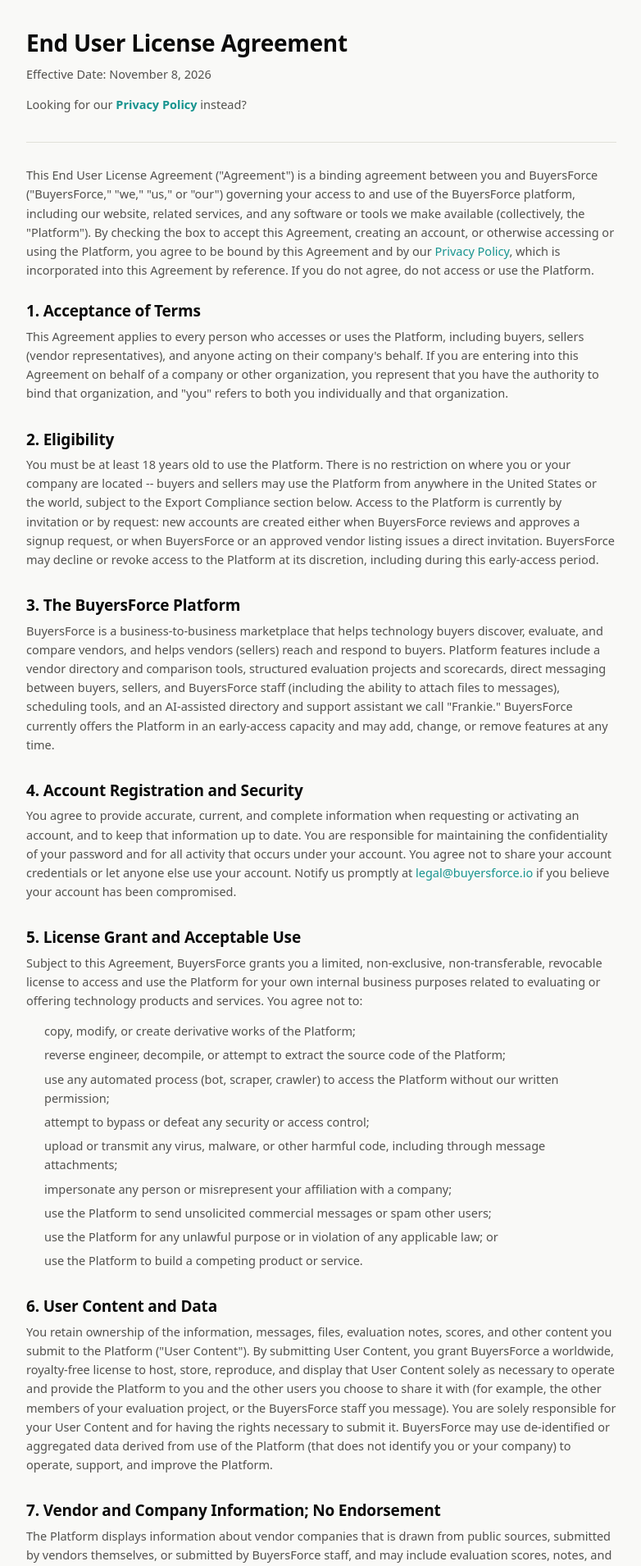
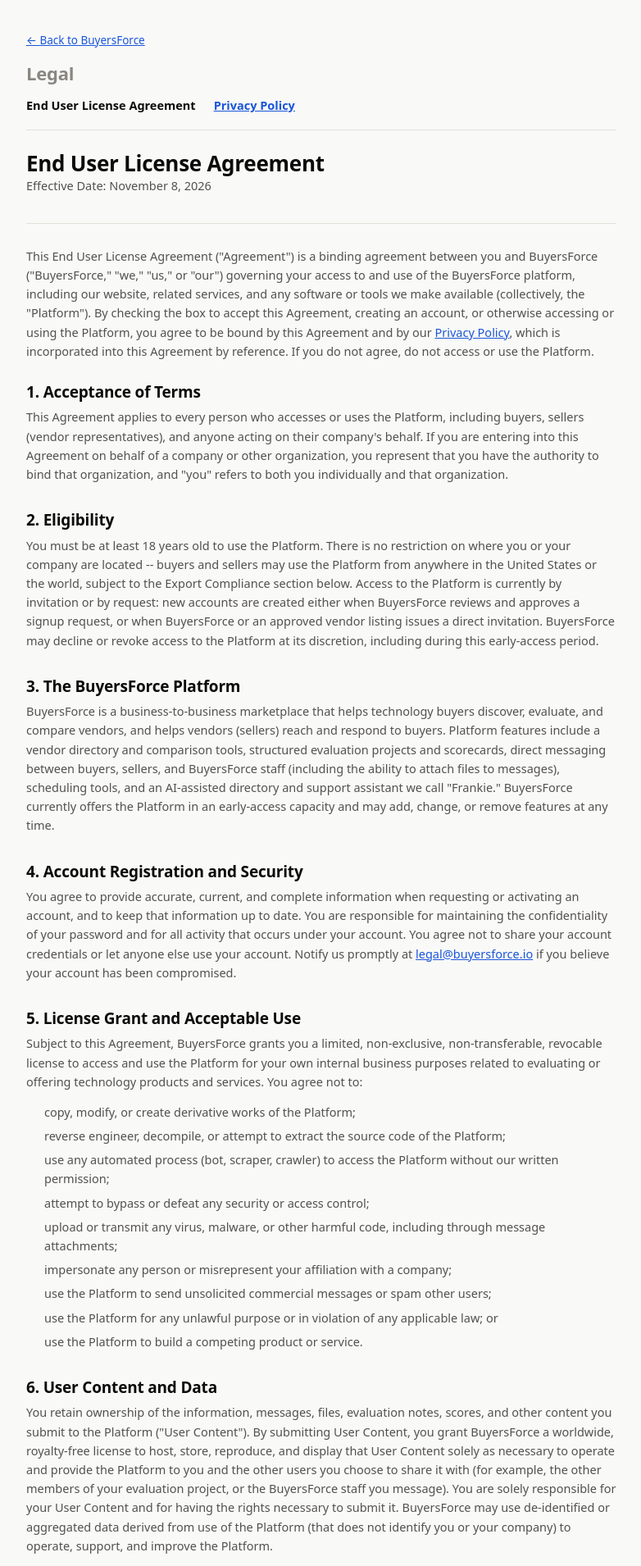
Before and after one commit to yannielli/Buyersforce, a Flask app: page /legal/eula in a window 1280 px wide. Shown: the part 87-1997 px from the top of the page at 82% size, without its empty margins (248-1030 px from the left). Run offline with Flask 3, Linux system fonts and the light colour scheme; some libraries are stand-ins or nearby versions.

Commit message:
Restyle legal consent checkbox links and legal-page header/tab nav
Consent checkbox on signup/accept-invite now shows the EULA and
Privacy Policy links as classic blue, underlined hyperlinks (new
.legal-link class) instead of muted-gray text inside the .hint
wrapper -- the app's global `a { color: inherit; text-decoration:
none; }` meant they never looked clickable before.

Both legal pages (legal_eula.html, legal_privacy.html) get a
"Legal" header with a toggleable tab row to switch between the EULA
and Privacy Policy in the same tab, replacing the old "Looking for
our Privacy Policy instead?" sentence. Section headings demoted
h2->h3 to make room. Also corrected a stale CLAUDE.md line claiming
the documents still carry a "not legal advice" comment -- that was
removed earlier per Kj's explicit request that the documents
contain no such language.

Co-Authored-By: Claude Sonnet 5 <noreply@anthropic.com>
Claude-Session: https://claude.ai/code/session_012QpbFC2jxxNCiKoAkzskKv

```diff
--- a/buyersforce/static/css/style.css
+++ b/buyersforce/static/css/style.css
@@ -1195,22 +1195,45 @@ input:focus, select:focus, textarea:focus { outline: 2px solid var(--brand); out
 
 /* ---------- legal documents (EULA / Privacy Policy) ---------- */
 /* Standalone, publicly reachable pages (templates/legal_eula.html,
-   legal_privacy.html) -- linked from signup.html, accept_invite.html,
-   and the site footer. Kept as a narrow, readable text column rather
-   than the app's usual dashboard-style layout, since this is read
-   top-to-bottom rather than scanned. */
+   legal_privacy.html) -- linked from signup.html's and
+   accept_invite.html's consent checkbox, and the site footer. Kept as
+   a narrow, readable text column rather than the app's usual
+   dashboard-style layout, since this is read top-to-bottom rather
+   than scanned. Always rendered logged-out (pre-login, or opened in a
+   fresh tab), so no dark-mode variant is needed -- data-theme="dark"
+   only ever gets stamped for a signed-in g.user (see base.html). */
 .legal-doc { max-width: 720px; margin: 0 auto; }
+.legal-back { display: inline-block; font-size: 13.5px; color: var(--ink-muted); text-decoration: none; margin-bottom: 18px; }
+.legal-back:hover { color: var(--ink-secondary); }
+/* The page-level "Legal" eyebrow (Kj's reference example) plus a tab
+   row so the two documents can be toggled between in place, instead
+   of the earlier "Looking for our Privacy Policy instead?" sentence.
+   The CURRENT page's own tab is a plain (non-link) span so it's never
+   mistaken for something clickable; the other tab is a real <a> and
+   picks up the blue underlined link color below, same as every other
+   link inside .legal-doc. */
+.legal-page-title { font-size: 22px; font-weight: 700; color: var(--ink-muted); margin: 0 0 16px; }
+.legal-tabs { display: flex; gap: 22px; padding-bottom: 18px; margin-bottom: 26px; border-bottom: 1px solid var(--gridline); }
+.legal-tab { font-size: 14.5px; font-weight: 600; }
+.legal-tab-active { color: var(--ink-primary); }
 .legal-doc-head { margin-bottom: 28px; padding-bottom: 20px; border-bottom: 1px solid var(--gridline); }
-.legal-doc-head h1 { font-size: 28px; }
+.legal-doc-head h2 { font-size: 26px; margin: 0; }
 .legal-doc-meta { color: var(--ink-muted); font-size: 13.5px; margin: 6px 0 0; }
-.legal-doc-crosslink { font-size: 13.5px; margin: 10px 0 0; }
-.legal-doc-crosslink a { color: var(--brand); font-weight: 600; }
-.legal-doc h2 { font-size: 19px; margin-top: 34px; color: var(--ink-primary); }
-.legal-doc h2:first-of-type { margin-top: 28px; }
+.legal-doc h3 { font-size: 19px; margin-top: 34px; color: var(--ink-primary); }
+.legal-doc h3:first-of-type { margin-top: 28px; }
 .legal-doc p { font-size: 14.5px; line-height: 1.6; color: var(--ink-secondary); margin: 0 0 14px; }
 .legal-doc ul, .legal-doc ol { font-size: 14.5px; line-height: 1.6; color: var(--ink-secondary); margin: 0 0 14px; padding-left: 22px; }
 .legal-doc li { margin-bottom: 6px; }
 .legal-doc li:last-child { margin-bottom: 0; }
 .legal-doc strong { color: var(--ink-primary); }
-.legal-doc a { color: var(--brand); }
 .legal-doc-intro { font-size: 15px; color: var(--ink-primary); }
+/* Classic blue, underlined hyperlink styling -- Kj's explicit call,
+   matching a reference page he shared, deliberately NOT this app's
+   usual teal .btn/nav-link treatment. Covers every link inside the
+   legal pages themselves (the inactive tab, in-document cross-
+   references between the EULA and Privacy Policy, mailto addresses)
+   via .legal-doc a, and the two links inside the signup/accept-invite
+   consent checkbox (outside .legal-doc) via the standalone .legal-link
+   class. */
+.legal-doc a, .legal-link { color: #1a56db; text-decoration: underline; }
+.legal-doc a:hover, .legal-link:hover { color: #1543ab; }
--- a/buyersforce/templates/accept_invite.html
+++ b/buyersforce/templates/accept_invite.html
@@ -38,11 +38,11 @@
       {% if not is_reset %}
       <label style="display:flex; align-items:center; gap:8px; margin:12px 0; cursor:pointer; font-weight:400;">
         <input type="checkbox" id="agree_legal" name="agree_legal" required>
-        <span class="hint" style="margin:0;">
+        <span style="margin:0; font-size:13.5px; color:var(--ink-secondary);">
           I agree to BuyersForce's
-          <a href="{{ url_for('legal_eula') }}" target="_blank" rel="noopener">End User License Agreement</a>
+          <a class="legal-link" href="{{ url_for('legal_eula') }}" target="_blank" rel="noopener">End User License Agreement</a>
           and
-          <a href="{{ url_for('legal_privacy') }}" target="_blank" rel="noopener">Privacy Policy</a>
+          <a class="legal-link" href="{{ url_for('legal_privacy') }}" target="_blank" rel="noopener">Privacy Policy</a>
         </span>
       </label>
       {% endif %}
--- a/buyersforce/templates/legal_eula.html
+++ b/buyersforce/templates/legal_eula.html
@@ -2,27 +2,33 @@
 {% block title %}End User License Agreement{% endblock %}
 {% block content %}
 <div class="legal-doc">
+  <a class="legal-back" href="{{ url_for('landing') }}">&larr; Back to BuyersForce</a>
+  <h1 class="legal-page-title">Legal</h1>
+  <nav class="legal-tabs">
+    <span class="legal-tab legal-tab-active">End User License Agreement</span>
+    <a class="legal-tab" href="{{ url_for('legal_privacy') }}">Privacy Policy</a>
+  </nav>
+
   <div class="legal-doc-head">
-    <h1>End User License Agreement</h1>
+    <h2>End User License Agreement</h2>
     <p class="legal-doc-meta">Effective Date: {{ LEGAL_DOC_EFFECTIVE_DATE }}</p>
-    <p class="legal-doc-crosslink">Looking for our <a href="{{ url_for('legal_privacy') }}" target="_blank" rel="noopener">Privacy Policy</a> instead?</p>
   </div>
 
-  <p class="legal-doc-intro">This End User License Agreement ("Agreement") is a binding agreement between you and BuyersForce ("BuyersForce," "we," "us," or "our") governing your access to and use of the BuyersForce platform, including our website, related services, and any software or tools we make available (collectively, the "Platform"). By checking the box to accept this Agreement, creating an account, or otherwise accessing or using the Platform, you agree to be bound by this Agreement and by our <a href="{{ url_for('legal_privacy') }}" target="_blank" rel="noopener">Privacy Policy</a>, which is incorporated into this Agreement by reference. If you do not agree, do not access or use the Platform.</p>
+  <p class="legal-doc-intro">This End User License Agreement ("Agreement") is a binding agreement between you and BuyersForce ("BuyersForce," "we," "us," or "our") governing your access to and use of the BuyersForce platform, including our website, related services, and any software or tools we make available (collectively, the "Platform"). By checking the box to accept this Agreement, creating an account, or otherwise accessing or using the Platform, you agree to be bound by this Agreement and by our <a href="{{ url_for('legal_privacy') }}">Privacy Policy</a>, which is incorporated into this Agreement by reference. If you do not agree, do not access or use the Platform.</p>
 
-  <h2>1. Acceptance of Terms</h2>
+  <h3>1. Acceptance of Terms</h3>
   <p>This Agreement applies to every person who accesses or uses the Platform, including buyers, sellers (vendor representatives), and anyone acting on their company's behalf. If you are entering into this Agreement on behalf of a company or other organization, you represent that you have the authority to bind that organization, and "you" refers to both you individually and that organization.</p>
 
-  <h2>2. Eligibility</h2>
+  <h3>2. Eligibility</h3>
   <p>You must be at least 18 years old to use the Platform. There is no restriction on where you or your company are located -- buyers and sellers may use the Platform from anywhere in the United States or the world, subject to the Export Compliance section below. Access to the Platform is currently by invitation or by request: new accounts are created either when BuyersForce reviews and approves a signup request, or when BuyersForce or an approved vendor listing issues a direct invitation. BuyersForce may decline or revoke access to the Platform at its discretion, including during this early-access period.</p>
 
-  <h2>3. The BuyersForce Platform</h2>
+  <h3>3. The BuyersForce Platform</h3>
   <p>BuyersForce is a business-to-business marketplace that helps technology buyers discover, evaluate, and compare vendors, and helps vendors (sellers) reach and respond to buyers. Platform features include a vendor directory and comparison tools, structured evaluation projects and scorecards, direct messaging between buyers, sellers, and BuyersForce staff (including the ability to attach files to messages), scheduling tools, and an AI-assisted directory and support assistant we call "Frankie." BuyersForce currently offers the Platform in an early-access capacity and may add, change, or remove features at any time.</p>
 
-  <h2>4. Account Registration and Security</h2>
+  <h3>4. Account Registration and Security</h3>
   <p>You agree to provide accurate, current, and complete information when requesting or activating an account, and to keep that information up to date. You are responsible for maintaining the confidentiality of your password and for all activity that occurs under your account. You agree not to share your account credentials or let anyone else use your account. Notify us promptly at <a href="mailto:legal@buyersforce.io">legal@buyersforce.io</a> if you believe your account has been compromised.</p>
 
-  <h2>5. License Grant and Acceptable Use</h2>
+  <h3>5. License Grant and Acceptable Use</h3>
   <p>Subject to this Agreement, BuyersForce grants you a limited, non-exclusive, non-transferable, revocable license to access and use the Platform for your own internal business purposes related to evaluating or offering technology products and services. You agree not to:</p>
   <ul>
     <li>copy, modify, or create derivative works of the Platform;</li>
@@ -36,52 +42,52 @@
     <li>use the Platform to build a competing product or service.</li>
   </ul>
 
-  <h2>6. User Content and Data</h2>
+  <h3>6. User Content and Data</h3>
   <p>You retain ownership of the information, messages, files, evaluation notes, scores, and other content you submit to the Platform ("User Content"). By submitting User Content, you grant BuyersForce a worldwide, royalty-free license to host, store, reproduce, and display that User Content solely as necessary to operate and provide the Platform to you and the other users you choose to share it with (for example, the other members of your evaluation project, or the BuyersForce staff you message). You are solely responsible for your User Content and for having the rights necessary to submit it. BuyersForce may use de-identified or aggregated data derived from use of the Platform (that does not identify you or your company) to operate, support, and improve the Platform.</p>
 
-  <h2>7. Vendor and Company Information; No Endorsement</h2>
+  <h3>7. Vendor and Company Information; No Endorsement</h3>
   <p>The Platform displays information about vendor companies that is drawn from public sources, submitted by vendors themselves, or submitted by BuyersForce staff, and may include evaluation scores, notes, and comparisons created by buyers using the Platform's evaluation tools. BuyersForce does not guarantee the accuracy, completeness, or current status of any vendor information, and does not endorse, recommend, or guarantee the suitability of any vendor, product, or service. Any decision to evaluate, select, contact, or enter into a business relationship with a vendor or buyer found through the Platform is entirely your own, and BuyersForce is not a party to, and has no responsibility or liability for, any agreement, transaction, or dispute between a buyer and a seller.</p>
 
-  <h2>8. Fees</h2>
+  <h3>8. Fees</h3>
   <p>The Platform is currently offered to approved users free of charge. If BuyersForce introduces paid plans or features in the future, we will describe the applicable pricing and billing terms separately, and this Agreement will be updated accordingly before any fees apply to you.</p>
 
-  <h2>9. Confidentiality</h2>
+  <h3>9. Confidentiality</h3>
   <p>In the course of using the Platform, you may receive non-public information about BuyersForce, other users, or vendor companies. You agree to use such information only as necessary to use the Platform as intended, and not to disclose it to third parties except as permitted by this Agreement or required by law. This section does not limit information that is or becomes publicly available through no fault of yours, or that you independently develop without reference to the confidential information.</p>
 
-  <h2>10. Intellectual Property</h2>
+  <h3>10. Intellectual Property</h3>
   <p>The Platform, including its design, software, trademarks (including the BuyersForce name and logo), and all content we create, is owned by BuyersForce or our licensors and is protected by intellectual property laws. Except for the limited license granted above, nothing in this Agreement transfers any ownership or license in the Platform or our intellectual property to you.</p>
 
-  <h2>11. Third-Party Services and Links</h2>
+  <h3>11. Third-Party Services and Links</h3>
   <p>BuyersForce uses third-party service providers to operate the Platform, including cloud hosting, email delivery, and artificial-intelligence services (described in our Privacy Policy). The Platform may also contain links to third-party websites, including vendor websites. We do not control and are not responsible for the content, policies, or practices of any third-party website or service.</p>
 
-  <h2>12. Disclaimers</h2>
+  <h3>12. Disclaimers</h3>
   <p>THE PLATFORM IS PROVIDED "AS IS" AND "AS AVAILABLE," WITHOUT WARRANTIES OF ANY KIND, WHETHER EXPRESS, IMPLIED, OR STATUTORY, INCLUDING WARRANTIES OF MERCHANTABILITY, FITNESS FOR A PARTICULAR PURPOSE, TITLE, AND NON-INFRINGEMENT. BUYERSFORCE DOES NOT WARRANT THAT THE PLATFORM WILL BE UNINTERRUPTED, SECURE, OR ERROR-FREE, OR THAT ANY VENDOR INFORMATION, EVALUATION SCORE, OR AI-GENERATED CONTENT (INCLUDING RESPONSES FROM FRANKIE) WILL BE ACCURATE OR RELIABLE. YOU ARE SOLELY RESPONSIBLE FOR ANY BUSINESS, PROCUREMENT, OR PURCHASING DECISION YOU MAKE BASED ON INFORMATION FOUND ON THE PLATFORM.</p>
 
-  <h2>13. Limitation of Liability</h2>
+  <h3>13. Limitation of Liability</h3>
   <p>TO THE MAXIMUM EXTENT PERMITTED BY LAW, BUYERSFORCE AND ITS PERSONNEL WILL NOT BE LIABLE FOR ANY INDIRECT, INCIDENTAL, SPECIAL, CONSEQUENTIAL, OR PUNITIVE DAMAGES, OR ANY LOSS OF PROFITS, REVENUE, DATA, OR BUSINESS OPPORTUNITY, ARISING OUT OF OR RELATED TO YOUR USE OF THE PLATFORM, EVEN IF ADVISED OF THE POSSIBILITY OF SUCH DAMAGES. BUYERSFORCE'S TOTAL LIABILITY FOR ANY CLAIM ARISING OUT OF OR RELATED TO THIS AGREEMENT WILL NOT EXCEED THE GREATER OF (A) ONE HUNDRED U.S. DOLLARS ($100), OR (B) THE AMOUNT YOU PAID BUYERSFORCE FOR USE OF THE PLATFORM IN THE TWELVE (12) MONTHS BEFORE THE CLAIM AROSE. SOME JURISDICTIONS DO NOT ALLOW THE EXCLUSION OR LIMITATION OF CERTAIN DAMAGES, SO SOME OF THE ABOVE LIMITATIONS MAY NOT APPLY TO YOU.</p>
 
-  <h2>14. Indemnification</h2>
+  <h3>14. Indemnification</h3>
   <p>You agree to indemnify and hold BuyersForce harmless from any claims, damages, losses, and expenses (including reasonable attorneys' fees) arising out of your violation of this Agreement, your User Content, or your misuse of the Platform.</p>
 
-  <h2>15. Term and Termination</h2>
+  <h3>15. Term and Termination</h3>
   <p>This Agreement remains in effect while you use the Platform. BuyersForce may suspend or terminate your access at any time, with or without cause, including for violation of this Agreement, inactivity, or at our discretion during this early-access period. You may stop using the Platform, or request that your account be closed, at any time by contacting us. Upon termination, your right to use the Platform ends immediately. We will deactivate your account and will delete or de-identify your personal information within a reasonable time after termination, except to the extent we need to retain it to comply with a legal obligation, resolve a dispute, enforce our agreements, or as described in our Privacy Policy.</p>
 
-  <h2>16. Export Compliance</h2>
+  <h3>16. Export Compliance</h3>
   <p>You agree to comply with all applicable U.S. and international export control and economic sanctions laws in connection with your use of the Platform, and represent that you are not located in, and are not ordinarily resident in, a country or region subject to U.S. embargo, and are not on any U.S. government restricted-party list.</p>
 
-  <h2>17. Dispute Resolution; Arbitration Agreement</h2>
+  <h3>17. Dispute Resolution; Arbitration Agreement</h3>
   <p>Most disagreements can be resolved by contacting us directly, and we encourage you to do so first. If a dispute cannot be resolved informally, you and BuyersForce agree that it will be resolved by binding arbitration administered by the American Arbitration Association under its applicable rules, rather than in court, except that either party may bring an individual claim in small-claims court, and either party may seek injunctive relief in court for actual or threatened infringement, misappropriation, or violation of a party's intellectual property or confidentiality rights. YOU AND BUYERSFORCE EACH WAIVE THE RIGHT TO A JURY TRIAL AND TO PARTICIPATE IN A CLASS ACTION. You may opt out of this arbitration agreement by emailing <a href="mailto:legal@buyersforce.io">legal@buyersforce.io</a> within thirty (30) days of first accepting this Agreement, stating that you opt out of arbitration.</p>
 
-  <h2>18. Governing Law</h2>
+  <h3>18. Governing Law</h3>
   <p>This Agreement is governed by the laws of the State of California, without regard to its conflict-of-laws principles, except that the Federal Arbitration Act governs the arbitration agreement above.</p>
 
-  <h2>19. Changes to These Terms</h2>
+  <h3>19. Changes to These Terms</h3>
   <p>We may update this Agreement from time to time. If we make a material change, we will update the "Effective Date" above and, where appropriate, notify active users by email or through the Platform. Changes will not apply retroactively to require re-acceptance by existing active users, but continued use of the Platform after a change takes effect constitutes your acceptance of the updated Agreement.</p>
 
-  <h2>20. General Provisions</h2>
+  <h3>20. General Provisions</h3>
   <p>This Agreement, together with our Privacy Policy, is the entire agreement between you and BuyersForce regarding the Platform and supersedes any prior agreements on this subject. If any provision of this Agreement is found unenforceable, the remaining provisions will remain in full effect. BuyersForce's failure to enforce any provision is not a waiver of that provision. You may not assign this Agreement without our consent; BuyersForce may assign this Agreement in connection with a merger, acquisition, or sale of assets.</p>
 
-  <h2>21. Contact</h2>
+  <h3>21. Contact</h3>
   <p>Questions about this Agreement can be sent to <a href="mailto:legal@buyersforce.io">legal@buyersforce.io</a>.</p>
 </div>
 {% endblock %}
--- a/buyersforce/templates/signup.html
+++ b/buyersforce/templates/signup.html
@@ -131,11 +131,11 @@
       <label style="display:flex; align-items:center; gap:8px; margin-top:8px; cursor:pointer; font-weight:400;">
         <input type="checkbox" id="agree_legal" name="agree_legal" required
                {{ 'checked' if form_data.agree_legal }}>
-        <span class="hint" style="margin:0;">
+        <span style="margin:0; font-size:13.5px; color:var(--ink-secondary);">
           I agree to BuyersForce's
-          <a href="{{ url_for('legal_eula') }}" target="_blank" rel="noopener">End User License Agreement</a>
+          <a class="legal-link" href="{{ url_for('legal_eula') }}" target="_blank" rel="noopener">End User License Agreement</a>
           and
-          <a href="{{ url_for('legal_privacy') }}" target="_blank" rel="noopener">Privacy Policy</a>
+          <a class="legal-link" href="{{ url_for('legal_privacy') }}" target="_blank" rel="noopener">Privacy Policy</a>
         </span>
       </label>
 
```
Also changed, not shown: buyersforce/CLAUDE.md (+51 -5 lines), buyersforce/templates/legal_privacy.html (+24 -18 lines).
